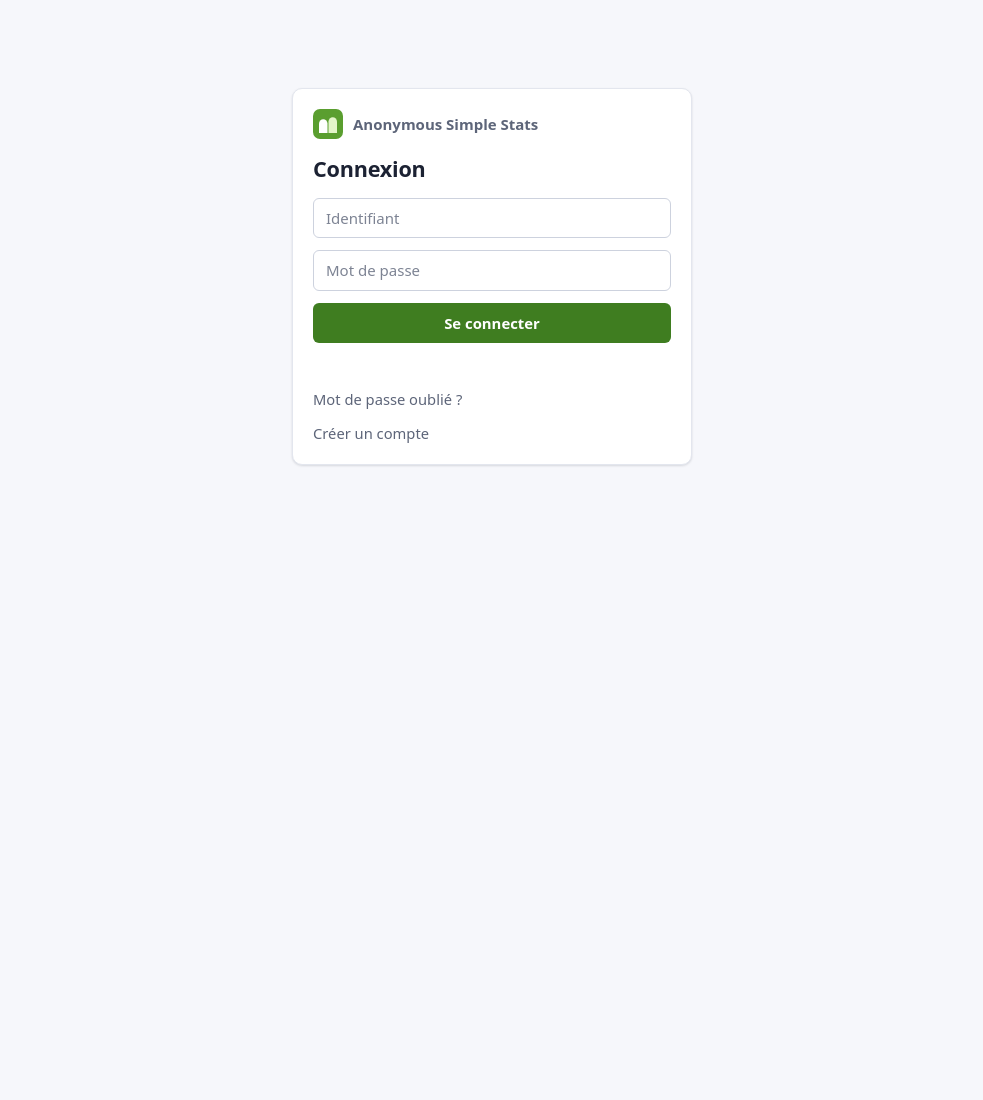
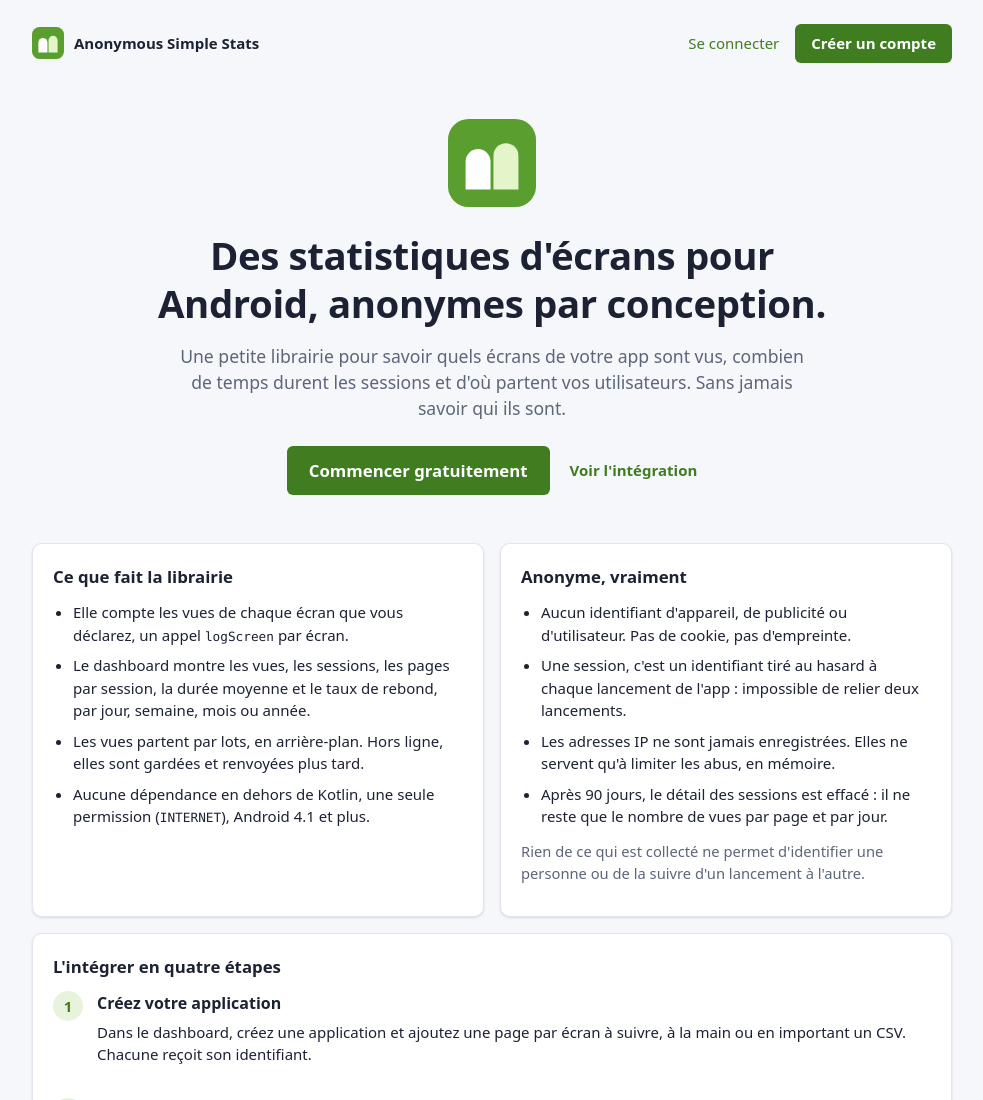
Before and after one commit to ClewigFr/AssFrontEnd, a Vue app: page /apps/1 in a window 1280 px wide. Before the commit this address led to /apps/1#/login. Shown: the top 1100 px of the page, without its empty margins (148-1131 px from the left). Before the commit the page ends 800 px from the top, so only its background shows below. Built offline with nearby package versions, Linux system fonts and the light colour scheme; no server answers.

Commit message:
Public presentation page at /
What the library does, its anonymity, how to integrate it and the free
limits, with sign-up and login links (or the dashboard when logged in).

Co-Authored-By: Claude Opus 5.5 <noreply@anthropic.com>

```diff
--- a/src/App.vue
+++ b/src/App.vue
@@ -1,7 +1,7 @@
 <template>
   <div class="ass-app">
     <header
-      v-if="authenticated"
+      v-if="authenticated && !isHome"
       class="topbar"
     >
       <div class="topbar-inner">
@@ -36,7 +36,7 @@
         {{ logoutError }}
       </p>
       <p
-        v-if="authenticated && alert"
+        v-if="authenticated && alert && !isHome"
         class="banner warning"
         role="alert"
       >
@@ -67,6 +67,10 @@ export default {
       logoutError: '',
       alert: ''
     }
+  },
+  computed: {
+    // The public presentation page has its own header
+    isHome () { return this.$route.name === 'home' }
   },
   watch: {
     // Refreshed on each page change, so the alert follows the views without polling
--- /dev/null
+++ b/src/components/HomePage.vue
@@ -0,0 +1,235 @@
+<template>
+  <div class="home">
+    <header class="home-nav">
+      <span class="brand">
+        <AssLogo :size="32" />
+        Anonymous Simple Stats
+      </span>
+      <nav>
+        <router-link
+          v-if="logged"
+          :to="{ name: 'apps' }"
+          class="button-link"
+        >
+          Ouvrir le dashboard
+        </router-link>
+        <template v-else>
+          <router-link :to="{ name: 'login' }">
+            Se connecter
+          </router-link>
+          <router-link
+            :to="{ name: 'register' }"
+            class="button-link"
+          >
+            Créer un compte
+          </router-link>
+        </template>
+      </nav>
+    </header>
+
+    <section class="hero">
+      <AssLogo :size="88" />
+      <h1>Des statistiques d'écrans pour Android, anonymes par conception.</h1>
+      <p class="lead">
+        Une petite librairie pour savoir quels écrans de votre app sont vus, combien de temps durent les sessions et d'où partent vos utilisateurs. Sans jamais savoir qui ils sont.
+      </p>
+      <div class="cta">
+        <router-link
+          :to="{ name: logged ? 'apps' : 'register' }"
+          class="button-link big"
+        >
+          {{ logged ? 'Ouvrir le dashboard' : 'Commencer gratuitement' }}
+        </router-link>
+        <a
+          href="#integration"
+          class="secondary-link"
+          @click.prevent="scrollTo('integration')"
+        >Voir l'intégration</a>
+      </div>
+    </section>
+
+    <section class="features">
+      <article class="card">
+        <h2>Ce que fait la librairie</h2>
+        <ul>
+          <li>Elle compte les vues de chaque écran que vous déclarez, un appel <code>logScreen</code> par écran.</li>
+          <li>Le dashboard montre les vues, les sessions, les pages par session, la durée moyenne et le taux de rebond, par jour, semaine, mois ou année.</li>
+          <li>Les vues partent par lots, en arrière-plan. Hors ligne, elles sont gardées et renvoyées plus tard.</li>
+          <li>Aucune dépendance en dehors de Kotlin, une seule permission (<code>INTERNET</code>), Android 4.1 et plus.</li>
+        </ul>
+      </article>
+
+      <article class="card">
+        <h2>Anonyme, vraiment</h2>
+        <ul>
+          <li>Aucun identifiant d'appareil, de publicité ou d'utilisateur. Pas de cookie, pas d'empreinte.</li>
+          <li>Une session, c'est un identifiant tiré au hasard à chaque lancement de l'app : impossible de relier deux lancements.</li>
+          <li>Les adresses IP ne sont jamais enregistrées. Elles ne servent qu'à limiter les abus, en mémoire.</li>
+          <li>Après 90 jours, le détail des sessions est effacé : il ne reste que le nombre de vues par page et par jour.</li>
+        </ul>
+        <p class="hint">
+          Rien de ce qui est collecté ne permet d'identifier une personne ou de la suivre d'un lancement à l'autre.
+        </p>
+      </article>
+    </section>
+
+    <section
+      id="integration"
+      class="card integration"
+    >
+      <h2>L'intégrer en quatre étapes</h2>
+      <ol class="steps">
+        <li>
+          <h3>Créez votre application</h3>
+          <p>Dans le dashboard, créez une application et ajoutez une page par écran à suivre, à la main ou en important un CSV. Chacune reçoit son identifiant.</p>
+        </li>
+        <li>
+          <h3>Ajoutez la dépendance</h3>
+          <pre><code>// settings.gradle
+repositories { maven { url 'https://jitpack.io' } }
+
+// app/build.gradle
+implementation 'com.github.ClewigFr:AssAndroid:{{ version }}'</code></pre>
+        </li>
+        <li>
+          <h3>Initialisez-la une fois</h3>
+          <pre><code>class MyApplication : Application() {
+    override fun onCreate() {
+        super.onCreate()
+        AnonymousSimpleStatsManager.getInstance(this, AssConfig(
+            endpoint = "https://ass-api.clewig.fr",
+            appId = "&lt;UUID de l'application&gt;"
+        ))
+    }
+}</code></pre>
+        </li>
+        <li>
+          <h3>Comptez chaque écran</h3>
+          <pre><code>override fun onResume() {
+    super.onResume()
+    AnonymousSimpleStatsManager.getInstance(this, config)
+        .logScreen("&lt;UUID de la page&gt;")
+}</code></pre>
+          <p class="hint">
+            Les vues apparaissent dans le dashboard quelques secondes après leur envoi.
+          </p>
+        </li>
+      </ol>
+      <p class="ai">
+        Beaucoup d'écrans ? Le guide <a
+          href="https://github.com/ClewigFr/AssAndroid/blob/master/AI_INTEGRATION.md"
+          target="_blank"
+          rel="noopener"
+        >AI_INTEGRATION.md</a> permet à un assistant IA de lister les écrans de votre app, puis d'ajouter tous les appels à partir de l'export CSV du dashboard.
+      </p>
+    </section>
+
+    <section class="card limits">
+      <h2>Gratuit, dans ces limites</h2>
+      <div class="limit-grid">
+        <div><strong>5</strong> applications</div>
+        <div><strong>30</strong> pages par application</div>
+        <div><strong>100 000</strong> vues par mois</div>
+      </div>
+      <p class="hint">
+        Au-delà de 100 000 vues, le dashboard affiche une alerte, mais les vues continuent d'être comptées.
+      </p>
+    </section>
+
+    <footer class="home-footer">
+      <a
+        href="https://github.com/ClewigFr/AssAndroid"
+        target="_blank"
+        rel="noopener"
+      >Code source de la librairie (MIT)</a>
+      <span>Un service Clewig</span>
+    </footer>
+  </div>
+</template>
+
+<script>
+import AssLogo from '@/components/AssLogo.vue'
+import { api } from '@/api'
+
+export default {
+  name: 'HomePage',
+  components: { AssLogo },
+  data () {
+    // Shown in the Gradle snippet; keep in step with the library's latest tag
+    return { logged: false, version: '0.4.0' }
+  },
+  mounted () {
+    // Only changes the buttons: the page itself is public
+    api.get('login').then(body => { this.logged = body === 'Logged' }).catch(() => {})
+  },
+  methods: {
+    scrollTo (id) {
+      document.getElementById(id)?.scrollIntoView({ behavior: 'smooth' })
+    }
+  }
+}
+</script>
+
+<style scoped>
+.home { max-width: 920px; margin: 0 auto; }
+.home-nav { display: flex; align-items: center; justify-content: space-between; gap: 12px; margin-bottom: 40px; }
+.home-nav .brand { display: flex; align-items: center; gap: 10px; font-weight: 700; }
+.home-nav nav { display: flex; align-items: center; gap: 16px; }
+.button-link {
+  display: inline-block;
+  background: var(--primary);
+  color: var(--on-primary);
+  padding: 8px 16px;
+  border-radius: var(--radius-sm);
+  font-weight: 600;
+}
+.button-link:hover { background: var(--primary-hover); text-decoration: none; }
+.button-link.big { padding: 12px 22px; font-size: 1.05rem; }
+.hero { text-align: center; padding: 16px 0 48px; display: flex; flex-direction: column; align-items: center; gap: 16px; }
+.hero h1 { font-size: clamp(1.7rem, 4vw, 2.4rem); max-width: 720px; margin: 8px 0 0; }
+.lead { font-size: 1.1rem; color: var(--muted); max-width: 640px; margin: 0; }
+.cta { display: flex; align-items: center; gap: 20px; flex-wrap: wrap; justify-content: center; margin-top: 8px; }
+.secondary-link { font-weight: 600; }
+.features { display: grid; grid-template-columns: repeat(auto-fit, minmax(min(300px, 100%), 1fr)); gap: 16px; }
+.features > *, .integration { min-width: 0; }
+.features ul { padding-left: 20px; margin: 0 0 12px; }
+.features li { margin-bottom: 8px; }
+.integration h3 { font-size: 1rem; margin: 0 0 6px; }
+.steps { list-style: none; padding: 0; margin: 0; counter-reset: step; display: grid; gap: 20px; }
+.steps li { counter-increment: step; position: relative; padding-left: 44px; min-width: 0; }
+.steps li::before {
+  content: counter(step);
+  position: absolute;
+  left: 0;
+  top: 0;
+  width: 30px;
+  height: 30px;
+  border-radius: 50%;
+  background: var(--primary-soft);
+  color: var(--primary);
+  font-weight: 700;
+  display: grid;
+  place-items: center;
+}
+pre {
+  background: var(--surface-2);
+  border: 1px solid var(--border);
+  border-radius: var(--radius-sm);
+  padding: 12px 14px;
+  overflow-x: auto;
+  margin: 0;
+  font-size: 0.85rem;
+  line-height: 1.5;
+}
+pre code { font-size: inherit; }
+.ai { margin: 24px 0 0; padding-top: 16px; border-top: 1px solid var(--border); }
+.limit-grid { display: grid; grid-template-columns: repeat(auto-fit, minmax(160px, 1fr)); gap: 12px; margin-bottom: 12px; }
+.limit-grid div { background: var(--surface-2); border-radius: var(--radius-sm); padding: 14px; color: var(--muted); }
+.limit-grid strong { display: block; font-size: 1.6rem; color: var(--text); }
+.home-footer { display: flex; justify-content: space-between; flex-wrap: wrap; gap: 12px; color: var(--muted); font-size: 0.9rem; padding: 24px 0 8px; }
+@media (max-width: 520px) {
+  .home-nav { margin-bottom: 24px; }
+  .steps li { padding-left: 0; padding-top: 38px; }
+  .home-nav .brand { font-size: 0; gap: 0; }
+}
+</style>
--- a/src/router/index.js
+++ b/src/router/index.js
@@ -3,12 +3,13 @@ import Login from '@/components/Login.vue'
 
 // Hash history keeps URLs like /#/apps working on a plain static file server
 // Pages reachable without being logged in
-export const PUBLIC_ROUTES = ['login', 'register', 'verify', 'forgot', 'reset']
+export const PUBLIC_ROUTES = ['home', 'login', 'register', 'verify', 'forgot', 'reset']
 
 export default createRouter({
   history: createWebHashHistory(),
   routes: [
-    { path: '/', redirect: { name: 'login' } },
+    // The public presentation of the service
+    { path: '/', name: 'home', component: () => import('@/components/HomePage.vue') },
     { path: '/login', name: 'login', component: Login },
     { path: '/register', name: 'register', component: () => import('@/components/Register.vue') },
     // Opened from the verification email: /#/verify?token=…
```
Also changed, not shown: 2 other files (tests, documents, lock files or other folders).
